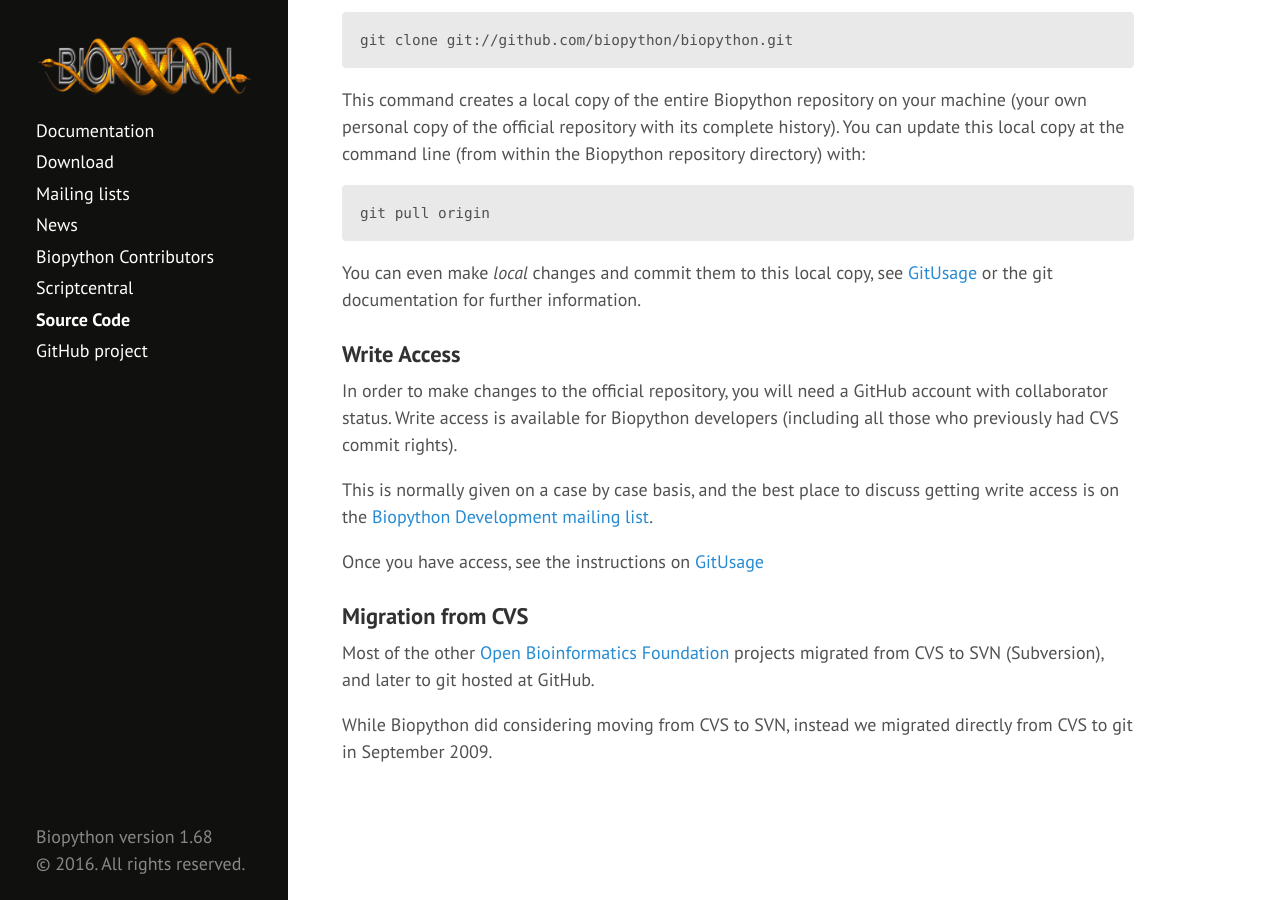
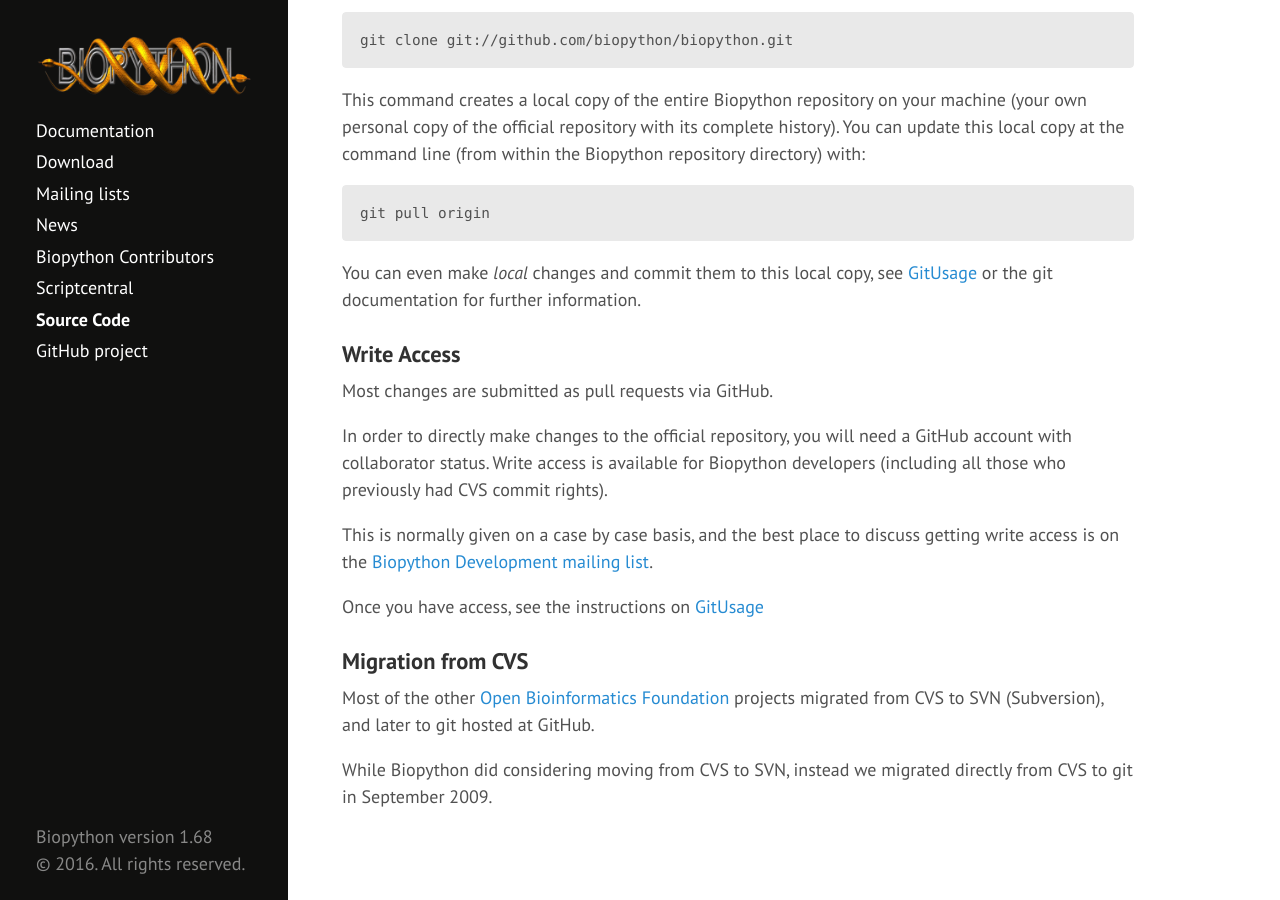
Before and after one commit to biopython/biopython.github.io, a Jekyll site: the page built from wiki/SourceCode.md, in a window 1280 px wide and 900 px high, scrolled down 858 px. Built offline with Jekyll 4.4.1, drawn with Linux system fonts in a browser that asks for light colours.

Commit message:
Clarify we use pull requests

```diff
--- a/wiki/SourceCode.md
+++ b/wiki/SourceCode.md
@@ -72,7 +72,9 @@ information.
 
 ### Write Access
 
-In order to make changes to the official repository, you will need a
+Most changes are submitted as pull requests via GitHub.
+
+In order to directly make changes to the official repository, you will need a
 GitHub account with collaborator status. Write access is available for
 Biopython developers (including all those who previously had CVS commit
 rights).
```
